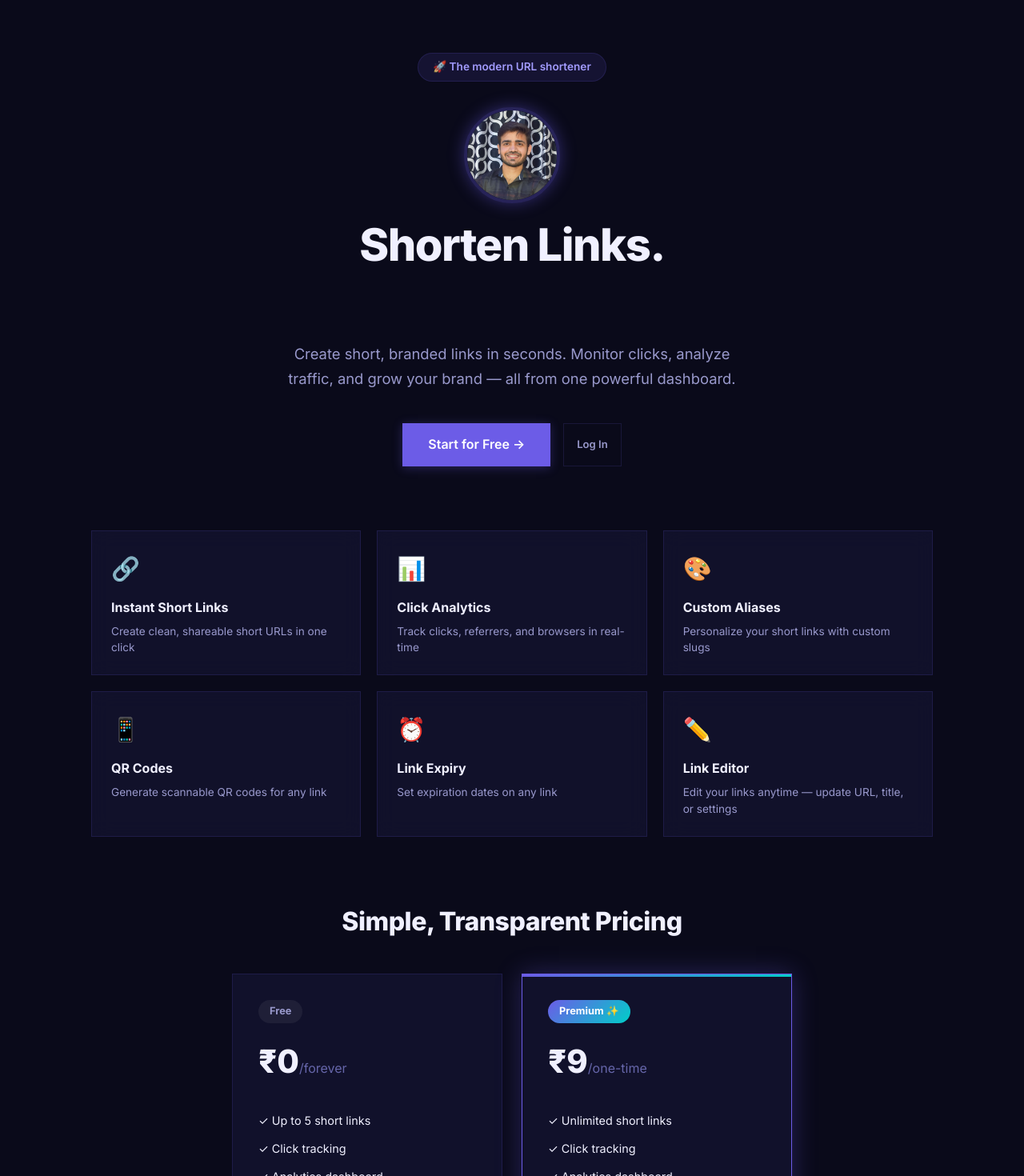
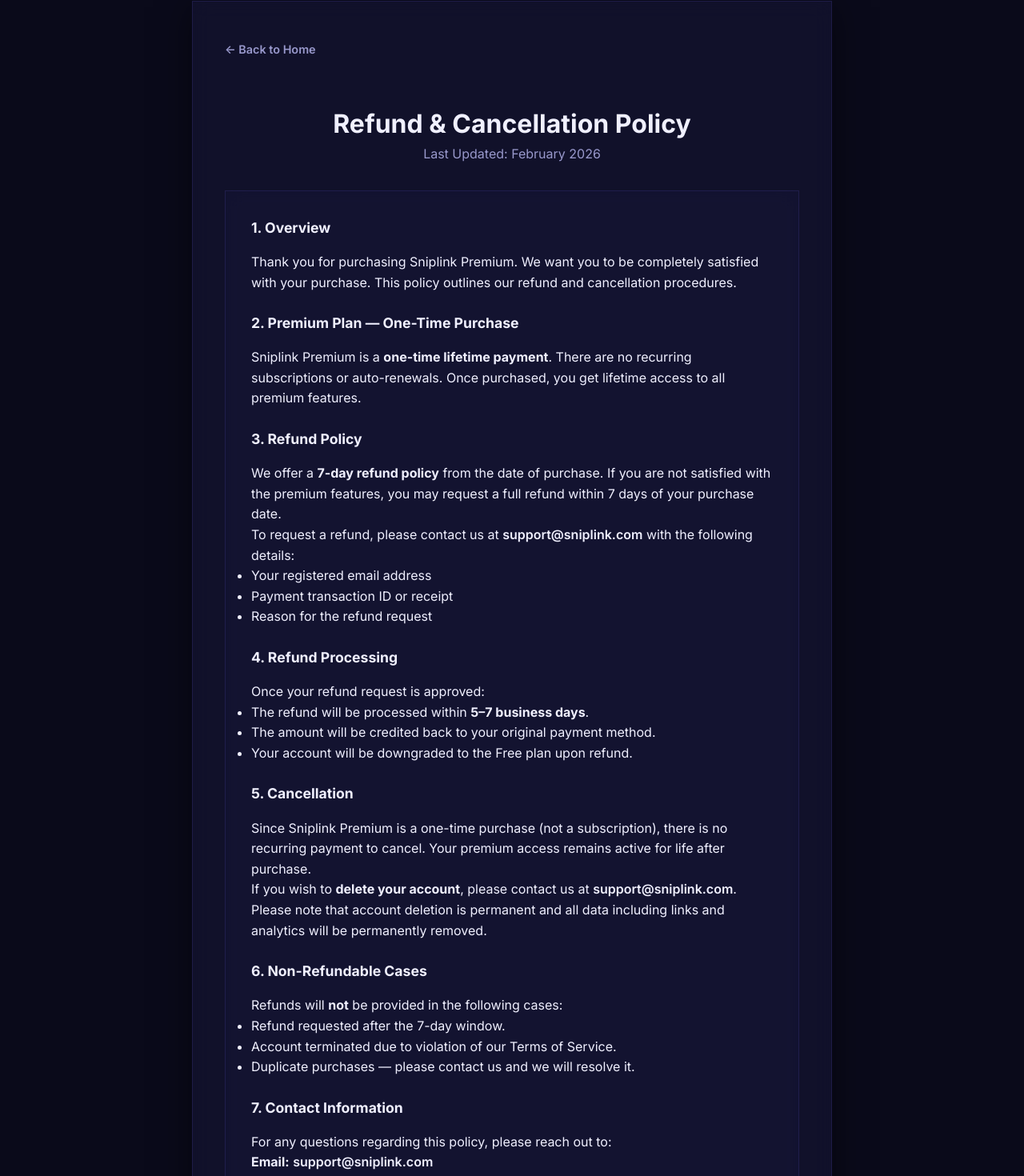
Before and after one commit to abhishek684/Sniplink, a React (Vite) app in the folder client/: page /refund-policy in a window 1280 px wide. Before the commit this address led to /. Shown: the part 79-1549 px from the top of the page at 80% size. Built offline with nearby package versions, Linux system fonts and the light colour scheme; no server answers.

Commit message:
feat: add Contact Us and Refund & Cancellation Policy pages with footer links

```diff
--- a/client/src/App.jsx
+++ b/client/src/App.jsx
@@ -9,6 +9,8 @@
 import About from './pages/About';
 import Privacy from './pages/Privacy';
 import Terms from './pages/Terms';
+import Contact from './pages/Contact';
+import RefundPolicy from './pages/RefundPolicy';
 import Navbar from './components/Navbar';
 
 function ProtectedRoute({ children }) {
@@ -55,6 +57,8 @@
                 <Route path="/about" element={<About />} />
                 <Route path="/privacy" element={<Privacy />} />
                 <Route path="/terms" element={<Terms />} />
+                <Route path="/contact" element={<Contact />} />
+                <Route path="/refund-policy" element={<RefundPolicy />} />
 
                 <Route path="*" element={<Navigate to="/" />} />
             </Routes>
--- /dev/null
+++ b/client/src/pages/Contact.jsx
@@ -0,0 +1,47 @@
+import { Link } from 'react-router-dom';
+
+export default function Contact() {
+    return (
+        <div className="landing-page" style={{ paddingTop: '80px', paddingBottom: '80px', minHeight: '100vh', display: 'flex', flexDirection: 'column' }}>
+            <div className="auth-container" style={{ maxWidth: '800px', margin: '0 auto', flex: 1 }}>
+                <Link to="/" className="btn btn-ghost" style={{ marginBottom: '2rem', display: 'inline-flex', padding: '8px 0' }}>
+                    ← Back to Home
+                </Link>
+                <div style={{ textAlign: 'center', marginBottom: '2rem' }}>
+                    <h1 style={{ marginTop: '1rem' }}>Contact Us</h1>
+                    <p className="text-muted">We'd love to hear from you</p>
+                </div>
+
+                <div className="card" style={{ padding: '2rem', lineHeight: '1.6' }}>
+                    <h2>📬 Get in Touch</h2>
+                    <p>Have questions, feedback, or need help? Reach out to us through any of the channels below. We typically respond within 24 hours.</p>
+
+                    <h2 style={{ marginTop: '1.5rem' }}>📧 Email</h2>
+                    <p>For general inquiries, feature requests, or support:</p>
+                    <p><a href="mailto:support@sniplink.com" style={{ color: 'var(--primary)', textDecoration: 'none', fontWeight: '600' }}>support@sniplink.com</a></p>
+
+                    <h2 style={{ marginTop: '1.5rem' }}>💼 Business Inquiries</h2>
+                    <p>For partnerships, enterprise plans, or business-related inquiries:</p>
+                    <p><a href="mailto:business@sniplink.com" style={{ color: 'var(--primary)', textDecoration: 'none', fontWeight: '600' }}>business@sniplink.com</a></p>
+
+                    <h2 style={{ marginTop: '1.5rem' }}>📸 Social Media</h2>
+                    <p>Follow us and stay updated on the latest features and updates:</p>
+                    <ul>
+                        <li>
+                            <a href="https://www.instagram.com/st_abhi_/" target="_blank" rel="noopener noreferrer" style={{ color: 'var(--primary)', textDecoration: 'none' }}>
+                                Instagram — @st_abhi_
+                            </a>
+                        </li>
+                    </ul>
+
+                    <h2 style={{ marginTop: '1.5rem' }}>🕐 Support Hours</h2>
+                    <p>Monday – Saturday: 10:00 AM – 7:00 PM (IST)</p>
+                    <p>Sunday: Closed</p>
+
+                    <h2 style={{ marginTop: '1.5rem' }}>📍 Location</h2>
+                    <p>India</p>
+                </div>
+            </div>
+        </div>
+    );
+}
--- a/client/src/pages/Dashboard.jsx
+++ b/client/src/pages/Dashboard.jsx
@@ -636,10 +636,12 @@
             )}
 
             {/* Dashboard Footer */}
-            <footer className="dashboard-footer" style={{ marginTop: '3rem', padding: '1.5rem 0', borderTop: '1px solid var(--divider)', display: 'flex', justifyContent: 'center', gap: '2rem', fontSize: '0.85rem' }}>
+            <footer className="dashboard-footer" style={{ marginTop: '3rem', padding: '1.5rem 0', borderTop: '1px solid var(--divider)', display: 'flex', justifyContent: 'center', gap: '2rem', fontSize: '0.85rem', flexWrap: 'wrap' }}>
                 <a href="/about" className="text-muted">About Us</a>
+                <a href="/contact" className="text-muted">Contact Us</a>
                 <a href="/privacy" className="text-muted">Privacy Policy</a>
                 <a href="/terms" className="text-muted">Terms of Service</a>
+                <a href="/refund-policy" className="text-muted">Refund Policy</a>
             </footer>
         </div>
     );
--- a/client/src/pages/Landing.jsx
+++ b/client/src/pages/Landing.jsx
@@ -125,10 +125,12 @@
 
             <footer className="landing-footer" style={{ padding: '3rem 0', borderTop: '1px solid rgba(255, 255, 255, 0.05)', marginTop: '4rem' }}>
                 <div style={{ display: 'flex', flexDirection: 'column', alignItems: 'center', gap: '1rem' }}>
-                    <div style={{ display: 'flex', gap: '2rem', marginBottom: '1rem' }}>
+                    <div style={{ display: 'flex', gap: '2rem', marginBottom: '1rem', flexWrap: 'wrap', justifyContent: 'center' }}>
                         <Link to="/about" className="text-muted" style={{ textDecoration: 'none' }}>About Us</Link>
+                        <Link to="/contact" className="text-muted" style={{ textDecoration: 'none' }}>Contact Us</Link>
                         <Link to="/privacy" className="text-muted" style={{ textDecoration: 'none' }}>Privacy Policy</Link>
                         <Link to="/terms" className="text-muted" style={{ textDecoration: 'none' }}>Terms of Service</Link>
+                        <Link to="/refund-policy" className="text-muted" style={{ textDecoration: 'none' }}>Refund Policy</Link>
                     </div>
                     <p style={{ margin: 0 }}>© 2026 Sniplink. Built with ⚡</p>
                     <div style={{ marginTop: '5px' }}>
--- /dev/null
+++ b/client/src/pages/RefundPolicy.jsx
@@ -0,0 +1,58 @@
+import { Link } from 'react-router-dom';
+
+export default function RefundPolicy() {
+    return (
+        <div className="landing-page" style={{ paddingTop: '80px', paddingBottom: '80px', minHeight: '100vh', display: 'flex', flexDirection: 'column' }}>
+            <div className="auth-container" style={{ maxWidth: '800px', margin: '0 auto', flex: 1 }}>
+                <Link to="/" className="btn btn-ghost" style={{ marginBottom: '2rem', display: 'inline-flex', padding: '8px 0' }}>
+                    ← Back to Home
+                </Link>
+                <div style={{ textAlign: 'center', marginBottom: '2rem' }}>
+                    <h1 style={{ marginTop: '1rem' }}>Refund & Cancellation Policy</h1>
+                    <p className="text-muted">Last Updated: February 2026</p>
+                </div>
+
+                <div className="card" style={{ padding: '2rem', lineHeight: '1.6' }}>
+                    <h2>1. Overview</h2>
+                    <p>Thank you for purchasing Sniplink Premium. We want you to be completely satisfied with your purchase. This policy outlines our refund and cancellation procedures.</p>
+
+                    <h2 style={{ marginTop: '1.5rem' }}>2. Premium Plan — One-Time Purchase</h2>
+                    <p>Sniplink Premium is a <strong>one-time lifetime payment</strong>. There are no recurring subscriptions or auto-renewals. Once purchased, you get lifetime access to all premium features.</p>
+
+                    <h2 style={{ marginTop: '1.5rem' }}>3. Refund Policy</h2>
+                    <p>We offer a <strong>7-day refund policy</strong> from the date of purchase. If you are not satisfied with the premium features, you may request a full refund within 7 days of your purchase date.</p>
+                    <p>To request a refund, please contact us at <a href="mailto:support@sniplink.com" style={{ color: 'var(--primary)', textDecoration: 'none', fontWeight: '600' }}>support@sniplink.com</a> with the following details:</p>
+                    <ul>
+                        <li>Your registered email address</li>
+                        <li>Payment transaction ID or receipt</li>
+                        <li>Reason for the refund request</li>
+                    </ul>
+
+                    <h2 style={{ marginTop: '1.5rem' }}>4. Refund Processing</h2>
+                    <p>Once your refund request is approved:</p>
+                    <ul>
+                        <li>The refund will be processed within <strong>5–7 business days</strong>.</li>
+                        <li>The amount will be credited back to your original payment method.</li>
+                        <li>Your account will be downgraded to the Free plan upon refund.</li>
+                    </ul>
+
+                    <h2 style={{ marginTop: '1.5rem' }}>5. Cancellation</h2>
+                    <p>Since Sniplink Premium is a one-time purchase (not a subscription), there is no recurring payment to cancel. Your premium access remains active for life after purchase.</p>
+                    <p>If you wish to <strong>delete your account</strong>, please contact us at <a href="mailto:support@sniplink.com" style={{ color: 'var(--primary)', textDecoration: 'none', fontWeight: '600' }}>support@sniplink.com</a>. Please note that account deletion is permanent and all data including links and analytics will be permanently removed.</p>
+
+                    <h2 style={{ marginTop: '1.5rem' }}>6. Non-Refundable Cases</h2>
+                    <p>Refunds will <strong>not</strong> be provided in the following cases:</p>
+                    <ul>
+                        <li>Refund requested after the 7-day window.</li>
+                        <li>Account terminated due to violation of our <Link to="/terms" style={{ color: 'var(--primary)', textDecoration: 'none' }}>Terms of Service</Link>.</li>
+                        <li>Duplicate purchases — please contact us and we will resolve it.</li>
+                    </ul>
+
+                    <h2 style={{ marginTop: '1.5rem' }}>7. Contact Information</h2>
+                    <p>For any questions regarding this policy, please reach out to:</p>
+                    <p><strong>Email:</strong> <a href="mailto:support@sniplink.com" style={{ color: 'var(--primary)', textDecoration: 'none', fontWeight: '600' }}>support@sniplink.com</a></p>
+                </div>
+            </div>
+        </div>
+    );
+}
```
